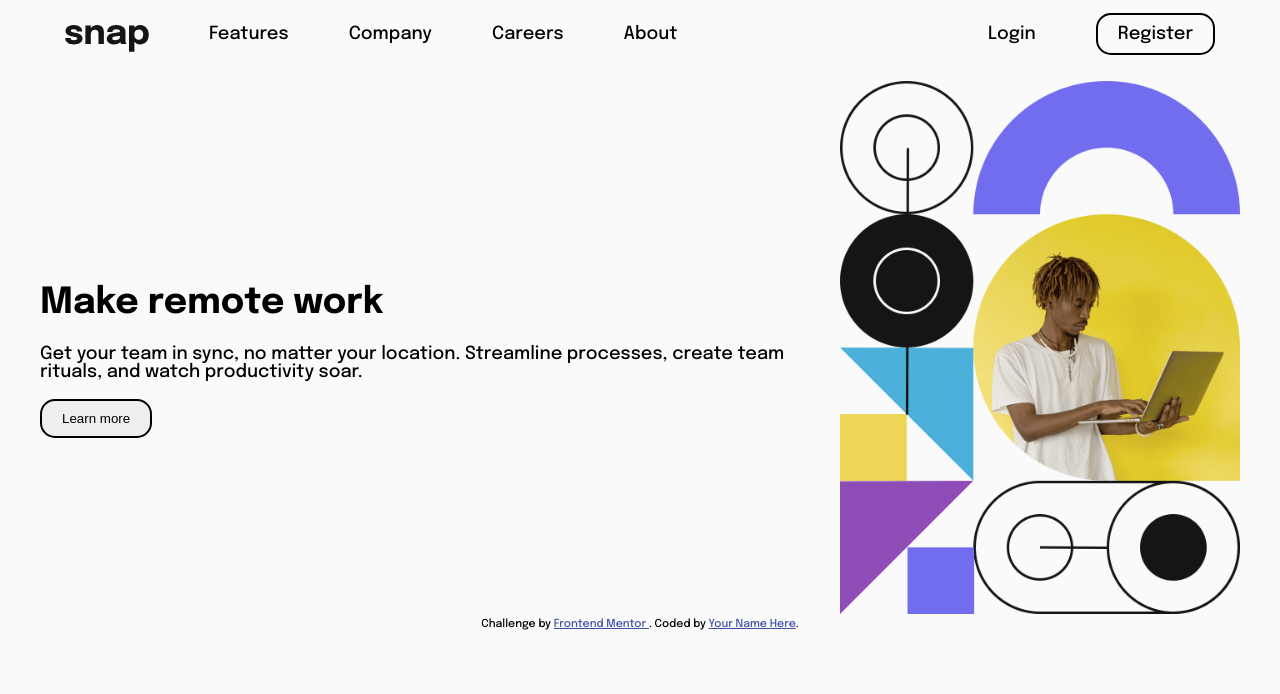
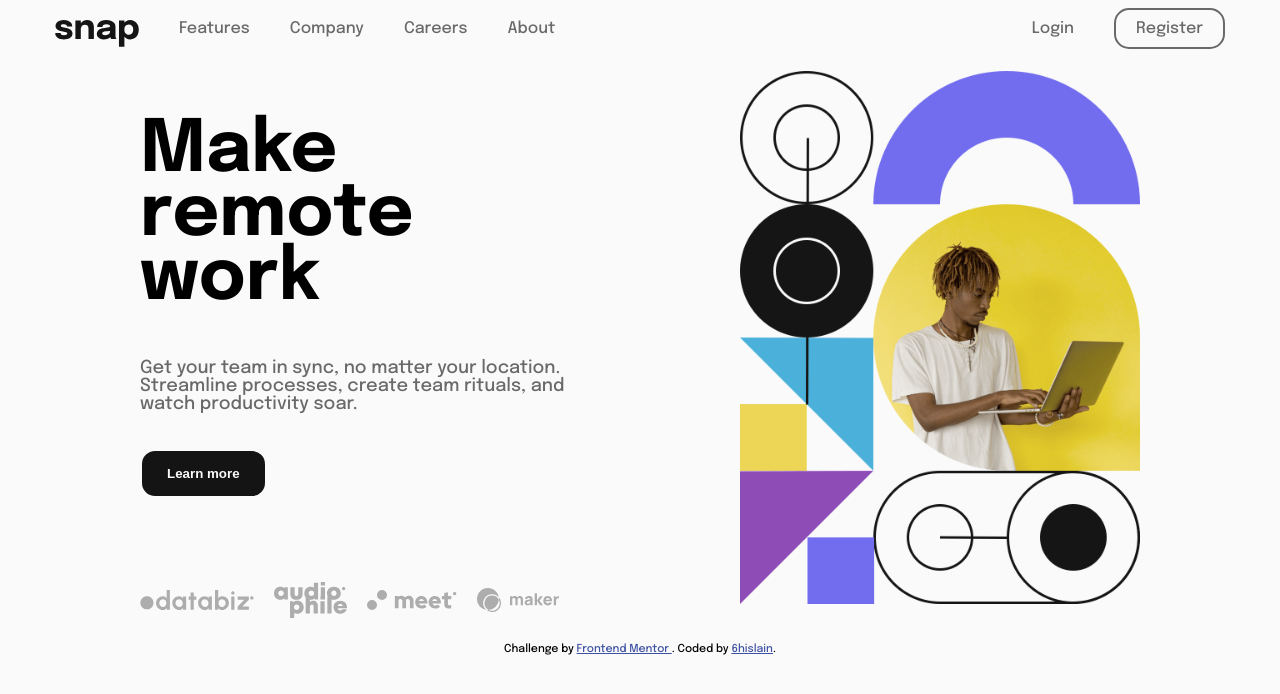
Before and after one commit to 6hislain/intro-section-with-dropdown-navigation, a plain HTML site: page index.html in a window 1280 px wide. Drawn offline with Linux system fonts and the light colour scheme.

Commit message:
desktop view almost done

```diff
--- a/css/style.css
+++ b/css/style.css
@@ -3,7 +3,7 @@ body {
   margin: 0;
   background: hsl(0, 0%, 98%);
   font-size: 18px;
-	font-family: 'Epilogue', sans-serif;
+  font-family: "Epilogue", sans-serif;
 }
 
 .navbar {
@@ -21,7 +21,9 @@ body {
 .nav-item,
 .nav-brand {
   float: left;
-	margin: 15px 30px;
+  margin: 10px 20px;
+  color: hsl(0, 0%, 41%);
+  font-size: 16px;
 }
 .logo {
   width: 100%;
@@ -34,11 +36,27 @@ body {
   padding: 10px 20px;
 }
 
+.action-button {
+  color: hsl(0, 0%, 98%);
+  background: hsl(0, 0%, 8%);
+  padding: 15px 25px !important;
+  font-weight: bold;
+}
+.action-button:hover {
+  background: hsl(0, 0%, 98%);
+  color: hsl(0, 0%, 8%);
+}
+.action-button:active {
+  scale: 0.9;
+  transition-duration: 200ms;
+}
+
 .container {
-	max-width: 1200px;
+  max-width: 1000px;
   margin: auto;
   display: flex;
-	gap: 20px;
+  gap: 150px;
+  justify-content: center;
 }
 
 .hero-message {
@@ -49,10 +67,33 @@ body {
   width: 400px;
 }
 
+.title {
+  font-weight: bold;
+  font-size: 72px;
+  line-height: 64px;
+}
+
+.brands {
+  display: flex;
+  gap: 20px;
+  margin-top: 84px;
+  align-items: center;
+}
+.brands > img {
+  height: 100%;
+}
+
 .attribution {
   font-size: 11px;
   text-align: center;
+  margin: 25px 0;
 }
 .attribution a {
   color: hsl(228, 45%, 44%);
 }
+
+.description {
+  color: hsl(0, 0%, 41%);
+  font-size: 18px;
+  margin-bottom: 36px;
+}
--- a/index.html
+++ b/index.html
@@ -39,14 +39,24 @@
       </ul>
     </nav>
 
-    <div class="container">
+    <main class="container">
       <div class="hero-message">
-        <h1 class="title">Make remote work</h1>
+        <h1 class="title">
+          Make <br />
+          remote work
+        </h1>
         <p class="description">
-          Get your team in sync, no matter your location. Streamline processes,
-          create team rituals, and watch productivity soar.
+          Get your team in sync, no matter your location. <br />
+          Streamline processes, create team rituals, and <br />
+          watch productivity soar.
         </p>
         <button class="action-button">Learn more</button>
+        <div class="brands">
+          <img src="./images/client-databiz.svg" alt="databiz" />
+          <img src="./images/client-audiophile.svg" alt="audiophile" />
+          <img src="./images/client-meet.svg" alt="meet" />
+          <img src="./images/client-maker.svg" alt="maker" />
+        </div>
       </div>
       <div>
         <img
@@ -55,14 +65,14 @@
           alt="hero image"
         />
       </div>
-    </div>
+    </main>
 
     <div class="attribution">
       Challenge by
       <a href="https://www.frontendmentor.io?ref=challenge" target="_blank">
         Frontend Mentor
       </a>
-      . Coded by <a href="#">Your Name Here</a>.
+      . Coded by <a href="https://bio.link/6hislain">6hislain</a>.
     </div>
   </body>
 </html>
```
Lines whose indentation alone changed are shown as unchanged.
